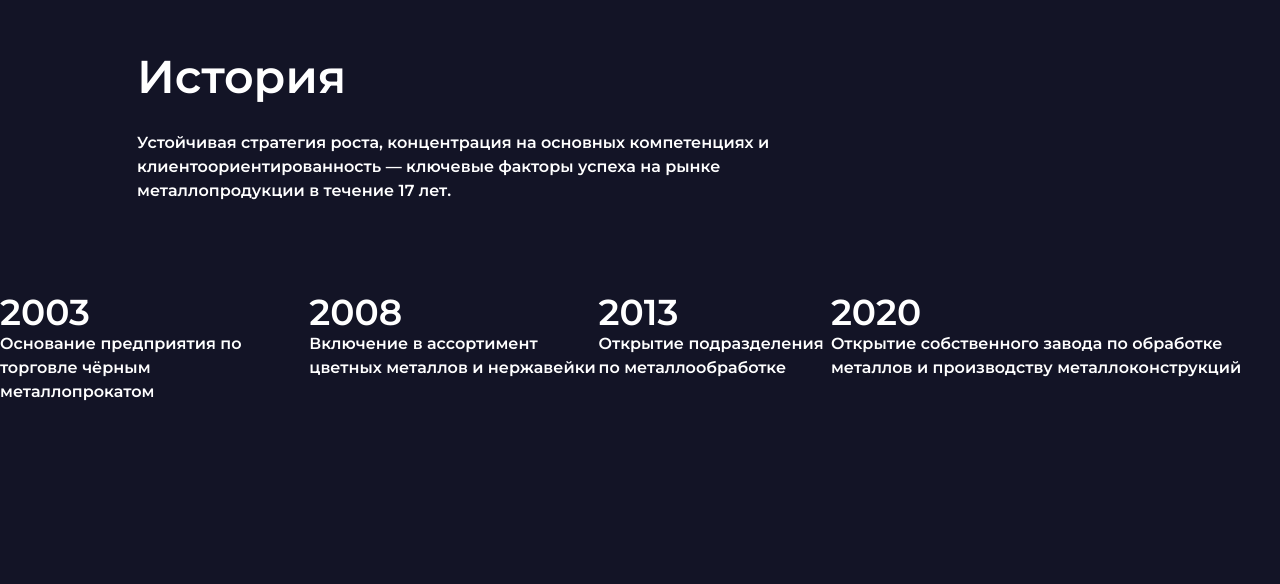
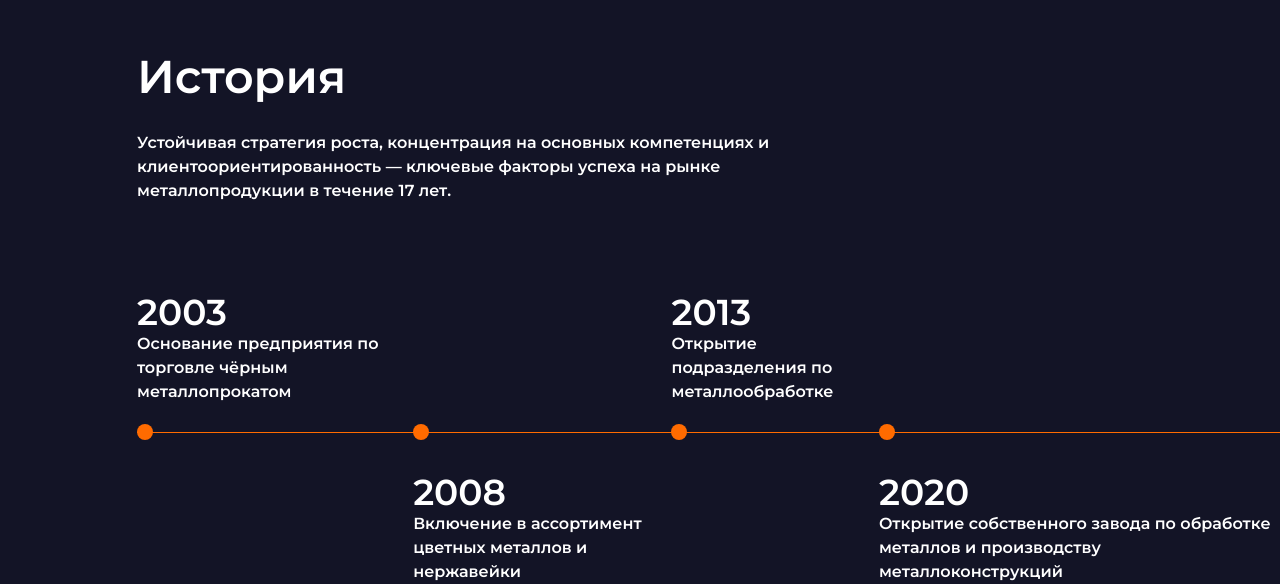
Before and after one commit to Hartaithan/brandexpert-test, a Vue app: page / in a window 1280 px wide. Shown: the part 339-923 px from the top of the page. Before the commit the page ends 800 px from the top, so only its background shows below. Built offline with nearby package versions, Linux system fonts and the light colour scheme.

Commit message:
styling timeline

```diff
--- a/src/components/Timeline.vue
+++ b/src/components/Timeline.vue
@@ -46,7 +46,18 @@ export default Vue.extend({
 
 <style scoped lang="scss">
 .timeline {
+  height: 280px;
+  position: relative;
   display: flex;
   flex-direction: row;
+  margin-left: 137px;
+  &::after {
+    background: #ff6b00;
+    content: '';
+    position: absolute;
+    top: calc(50% - 0.5px);
+    height: 1px;
+    width: 100%;
+  }
 }
 </style>
--- a/src/components/TimelineItem.vue
+++ b/src/components/TimelineItem.vue
@@ -4,6 +4,7 @@
       <p class="timeline-item__year">{{ item.year }}</p>
       <p class="timeline-item__title">{{ item.title }}</p>
     </div>
+    <div class="timeline-item__point" />
   </div>
 </template>
 
@@ -24,6 +25,17 @@ export default Vue.extend({
 
 <style scoped lang="scss">
 .timeline-item {
+  position: relative;
+  display: flex;
+  align-self: flex-end;
+  height: 100px;
+  &:nth-child(odd) {
+    align-self: flex-start;
+    & > .timeline-item__point {
+      top: unset;
+      bottom: -48px;
+    }
+  }
   &__content,
   &__title {
     font-weight: 600;
@@ -36,5 +48,14 @@ export default Vue.extend({
     font-size: 16px;
     line-height: 24px;
   }
+  &__point {
+    position: absolute;
+    border-radius: 50%;
+    background: #ff6b00;
+    height: 16px;
+    width: 16px;
+    top: -48px;
+    bottom: unset;
+  }
 }
 </style>
```
